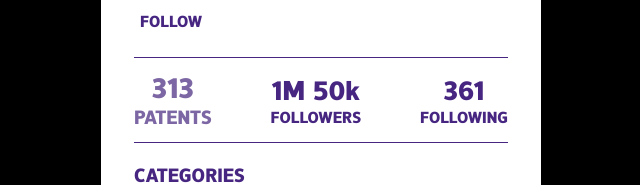
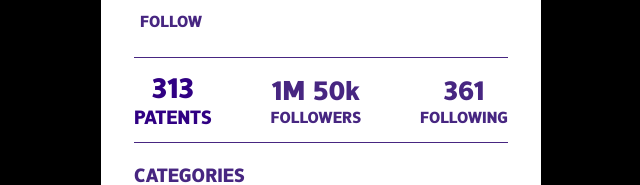
Before and after one commit to DNonov/test-red-snapper, a React (Create React App) app: page / in a window 1280 px wide. In both pictures the pointer is over the element "313". Shown: the part 446-631 px from the top of the page, without its empty margins (319-959 px from the left). Built offline with nearby package versions, Linux system fonts and the light colour scheme.

Commit message:
Refacor CardInfoItem component

```diff
--- a/src/components/CardInfoItem/CardInfoItem.css
+++ b/src/components/CardInfoItem/CardInfoItem.css
@@ -7,28 +7,27 @@
 	display: flex;
 	flex-direction: column;
 	justify-content: center;
-}
-
-.card-info-item:hover > .card-info-item.quantity{
-	color: #7c66a3;
-	font-size: 180%;
 	cursor: pointer;
 }
 
-.card-info-item:hover > .card-info-item.subject{
-	color: #7c66a3;
-	font-size: 120%;
-	cursor: pointer;
+.card-info-item:hover > .card-info-item-quantity {
+	color: #300083;
+	font-size: 180%;
 }
 
-.card-info-item.quantity {
+.card-info-item:hover > .card-info-item-subject {
+	color: #300083;
+	font-size: 120%;
+}
+
+.card-info-item-quantity {
 	font-family: nuOrder-Black;
 	text-align: center;
 	font-size: 170%;
 	color: #472681;
 }
 
-.card-info-item.subject {
+.card-info-item-subject {
 	font-family: nuOrder-Black;
 	font-size: 100%;
 	color: #472681;
--- a/src/components/CardInfoItem/CardInfoItem.js
+++ b/src/components/CardInfoItem/CardInfoItem.js
@@ -5,8 +5,8 @@ class CardInfoItem extends Component {
 	render() {
 		return (
 			<div className="card-info-item">
-				<span className="card-info-item quantity">{this.props.quantity}</span>
-				<span className="card-info-item subject">{this.props.subject}</span>
+				<span className="card-info-item-quantity">{this.props.quantity}</span>
+				<span className="card-info-item-subject">{this.props.subject}</span>
 			</div>
 		)
 	}
```
